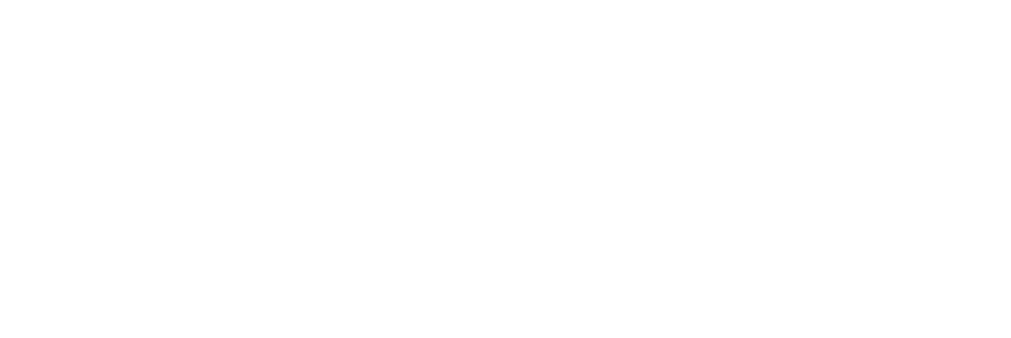
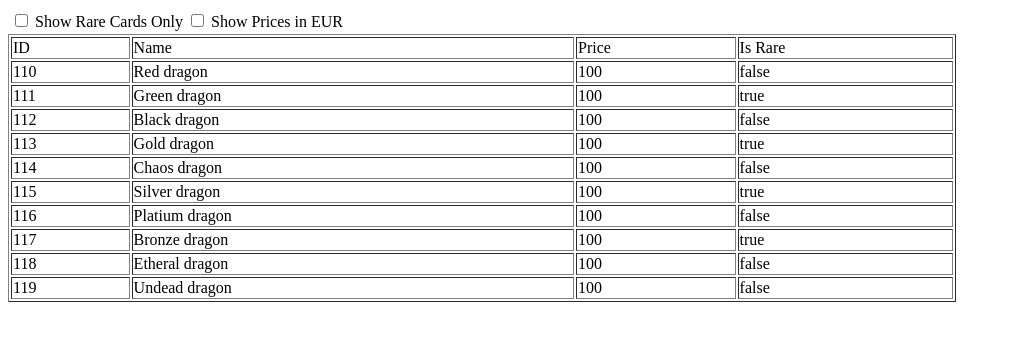
Before and after one commit to yusufguney25/dragon-shopping, a plain HTML site: page index.html in a window 1280 px wide. Shown: the whole page, without its empty margins (0-1011 px from the left). Drawn offline with Linux system fonts and the light colour scheme.

Commit message:
artık filtreleri görebiliyoruz

```diff
--- a/cardcollector.js
+++ b/cardcollector.js
@@ -1,12 +1,55 @@
 async function loadCards()
 {
+    let cardTable= document.getElementById("myCards")
+    let inEuro=document.getElementById("currency");
+    const EURO_CONVERSION=0.87;
+    let priceMultiplier;
+
+    if(inEuro.checked) {
+        priceMultiplier=EURO_CONVERSION;
+    }else{
+        priceMultiplier=1;
+    }
     try {
-        const response = await fetch('http://127.0.0.1:5500/card.json');//fetch aldıgım verileri metin olarak getirir
-        let cardsJson = await response.json(); //burada çektiğim veriyi JSON formatına dönüştürüyoruz
-        console.log(cardsJson);
-        //await kesin yazmamız lazım .sen bekle ,
-        //burayı bekle dedik, fetch webden veri çekmeye yarar
+        const response = await fetch('http://127.0.0.1:5500/card.json');
+        let cardsJson= await response.json();
+        //console.log(cardsJson);
+        var cards = cardsJson.map(function (card) {
+            var cardToShow={
+                "id":card.id,
+                "name":card.name,
+                "priceUSD":card.priceUSD,
+                "isRare":card.isRare
+            }
+            return cardToShow;
+
+        })
+
     } catch (error) {
         alert(error);
     }
+    cardTable.innerHTML="<tr><td>ID</td><td>Name</td><td>Price</td><td>Is Rare</td></tr>";
+    let rareCards= cards.filter(obj=>obj.isRare==true).map(obj=>(
+        {
+            "id": obj.id,"name": obj.name,"priceUSD": obj.priceUSD,"isRare": obj.isRare
+        }
+    ));
+
+    let onlyRares= document.getElementById("raresOnly")
+
+    if(onlyRares.checked)
+    {
+        for(var i=0;i<rareCards.length;i++)
+        {
+            cardTable.innerHTML +="<tr><td>"+rareCards[i].id+"</td><td>"+rareCards[i].name+"</td><td>"+Math.round(rareCards[i].priceUSD*priceMultiplier)+"</td><td>"+rareCards[i].isRare+"</td></tr>";
+        }
+    }else{
+        for(var i=0;i<cards.length;i++)
+        {
+            cardTable.innerHTML +="<tr><td>"+cards[i].id+"</td><td>"+cards[i].name+"</td><td>"+Math.round(cards[i].priceUSD*priceMultiplier)+"</td><td>"+cards[i].isRare+"</td></tr>";
+        }
+
+    }
+
+
 }
--- a/index.html
+++ b/index.html
@@ -7,6 +7,22 @@
     <script src="cardcollector.js"></script>
 </head>
 <body onload="loadCards()">
+    <table id="cardOptions">
+        <tr>
+            <td>
+                <input type="checkbox" id="raresOnly" name="raresOnly" value="raresOnly" onclick="loadCards()">
+                <label for="raresOnly">Show Rare Cards Only</label>
+            </td>
+            <td>
+                <input type="checkbox" id="currency" name="currency" value="currency" onclick="loadCards()">
+                <label for="currency">Show Prices in EUR</label>
+            </td>
+        </tr>
+    </table>
+    <!-- ASIL TABLOMUZ AŞAĞIDA OLACAK -->
+    <table id="myCards" border="1" width="75%">
+
+    </table>
 
 </body>
 </html>
```
